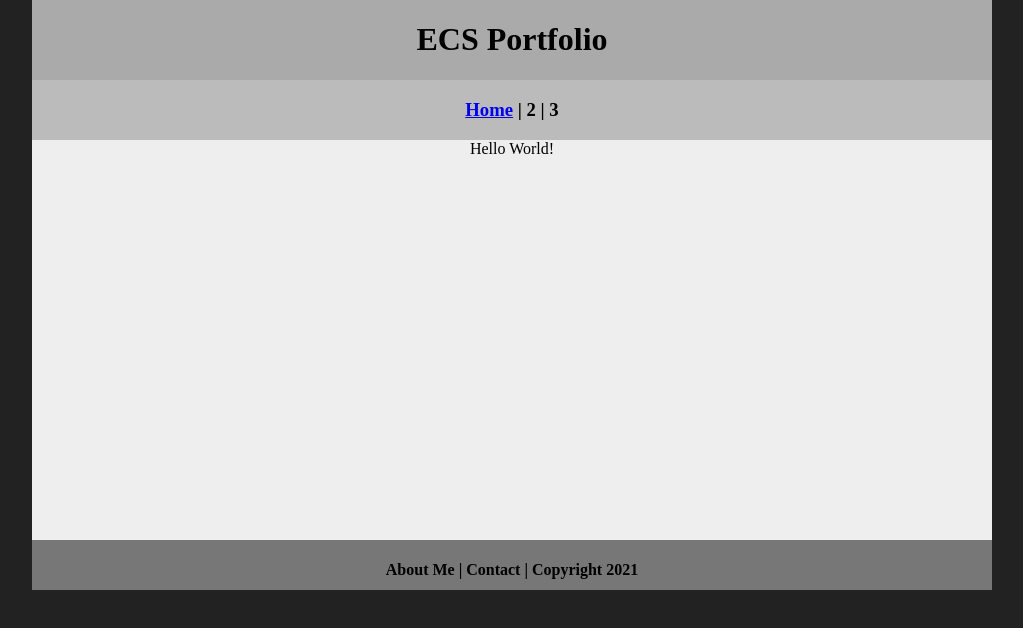
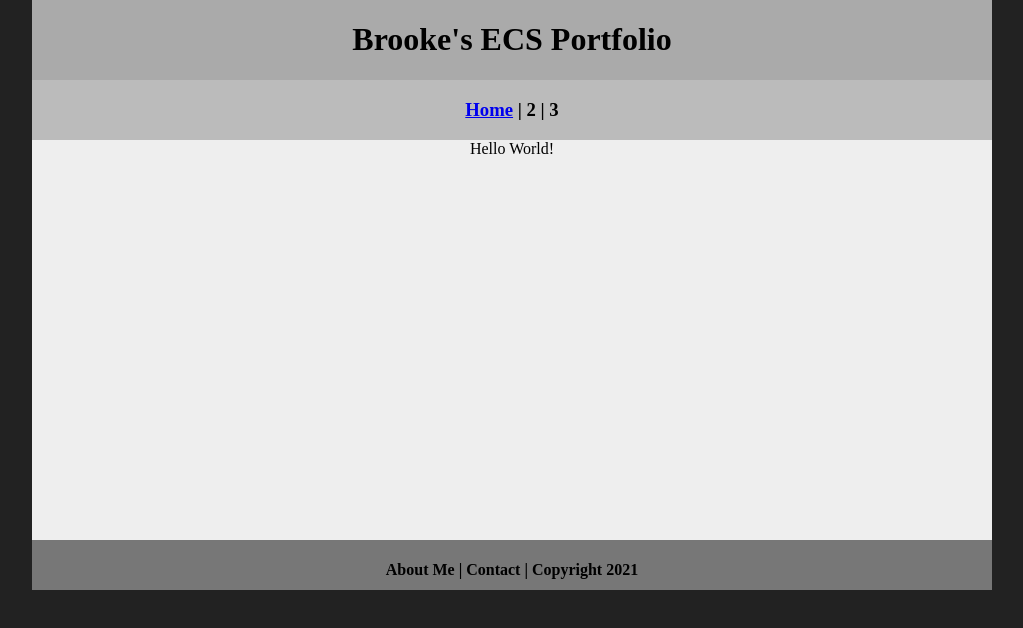
Before and after one commit to Brooke225/ECSportfolio, a plain HTML site: page index.html in a window 1280 px wide. Shown: the whole page, without its empty margins (128-1151 px from the left). Drawn offline with Linux system fonts and the light colour scheme.

Commit message:
Update index.html

```diff
--- a/index.html
+++ b/index.html
@@ -3,13 +3,13 @@
 <head>
 	<!-- This is a comment! Text here will be ignored by the browser. -->
 	<meta charset="UTF-8">
-	<title>My Portfolio</title>
+	<title> Brooke's ECS Portfolio </title>
 	<link href="myCSS.css" rel="stylesheet" type="text/css">
 </head>
 <body>
 <div class="container">
   <div class="header">
-  	<h1>ECS Portfolio</h1>
+  	<h1> Brooke's ECS Portfolio </h1>
   </div>
   <div class="nav">
     <h3><a href="index.html">Home</a> | 2 | 3</h3>
```
